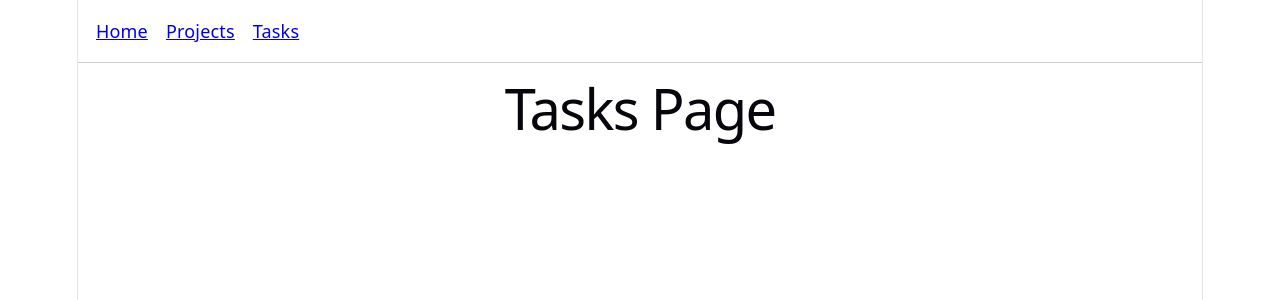
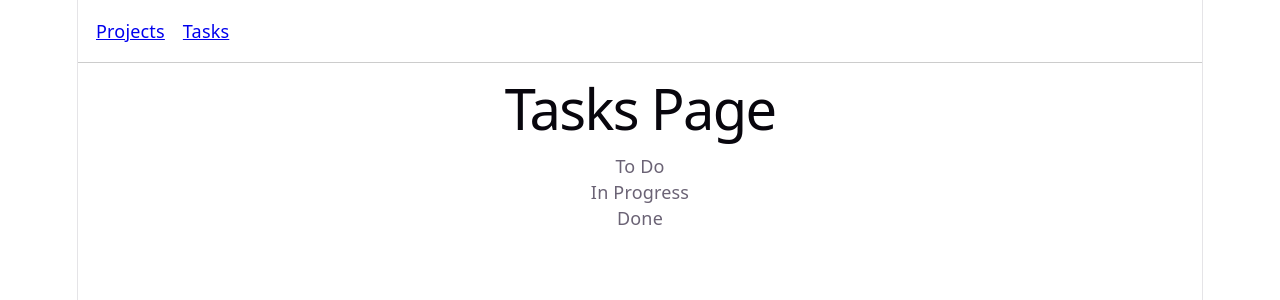
Before and after one commit to yllveliu/project-management-system, a React (Vite) app in the folder frontend/: page /tasks in a window 1280 px wide. Shown: the top 300 px of the page. Built offline with nearby package versions, Linux system fonts and the light colour scheme.

Commit message:
feat: set up frontend routing with projects and tasks pages

```diff
--- a/frontend/src/App.tsx
+++ b/frontend/src/App.tsx
@@ -1,6 +1,5 @@
-import { BrowserRouter, Routes, Route } from 'react-router-dom';
+import { BrowserRouter, Routes, Route, Navigate } from 'react-router-dom';
 import Navbar from './components/Navbar';
-import HomePage from './pages/HomePage';
 import ProjectsPage from './pages/ProjectsPage';
 import TasksPage from './pages/TasksPage';
 import NotFoundPage from './pages/NotFoundPage';
@@ -10,7 +9,7 @@ function App() {
     <BrowserRouter>
       <Navbar />
       <Routes>
-        <Route path="/" element={<HomePage />} />
+        <Route path="/" element={<Navigate to="/projects" replace />} />
         <Route path="/projects" element={<ProjectsPage />} />
         <Route path="/tasks" element={<TasksPage />} />
         <Route path="*" element={<NotFoundPage />} />
--- a/frontend/src/components/Navbar.tsx
+++ b/frontend/src/components/Navbar.tsx
@@ -3,7 +3,6 @@ import { NavLink } from 'react-router-dom';
 function Navbar() {
   return (
     <nav style={{ display: 'flex', gap: '1rem', padding: '1rem', borderBottom: '1px solid #ccc' }}>
-      <NavLink to="/">Home</NavLink>
       <NavLink to="/projects">Projects</NavLink>
       <NavLink to="/tasks">Tasks</NavLink>
     </nav>
--- a/frontend/src/pages/ProjectsPage.tsx
+++ b/frontend/src/pages/ProjectsPage.tsx
@@ -1,5 +1,11 @@
 function ProjectsPage() {
-  return <h1>Projects Page</h1>;
+  return (
+    <div>
+      <h1>Projects Page</h1>
+      <section>{/* Project list */}</section>
+      <section>{/* Create project form */}</section>
+    </div>
+  );
 }
 
 export default ProjectsPage;
--- a/frontend/src/pages/TasksPage.tsx
+++ b/frontend/src/pages/TasksPage.tsx
@@ -1,5 +1,14 @@
 function TasksPage() {
-  return <h1>Tasks Page</h1>;
+  return (
+    <div>
+      <h1>Tasks Page</h1>
+      <section>
+        <div>To Do</div>
+        <div>In Progress</div>
+        <div>Done</div>
+      </section>
+    </div>
+  );
 }
 
 export default TasksPage;
```
